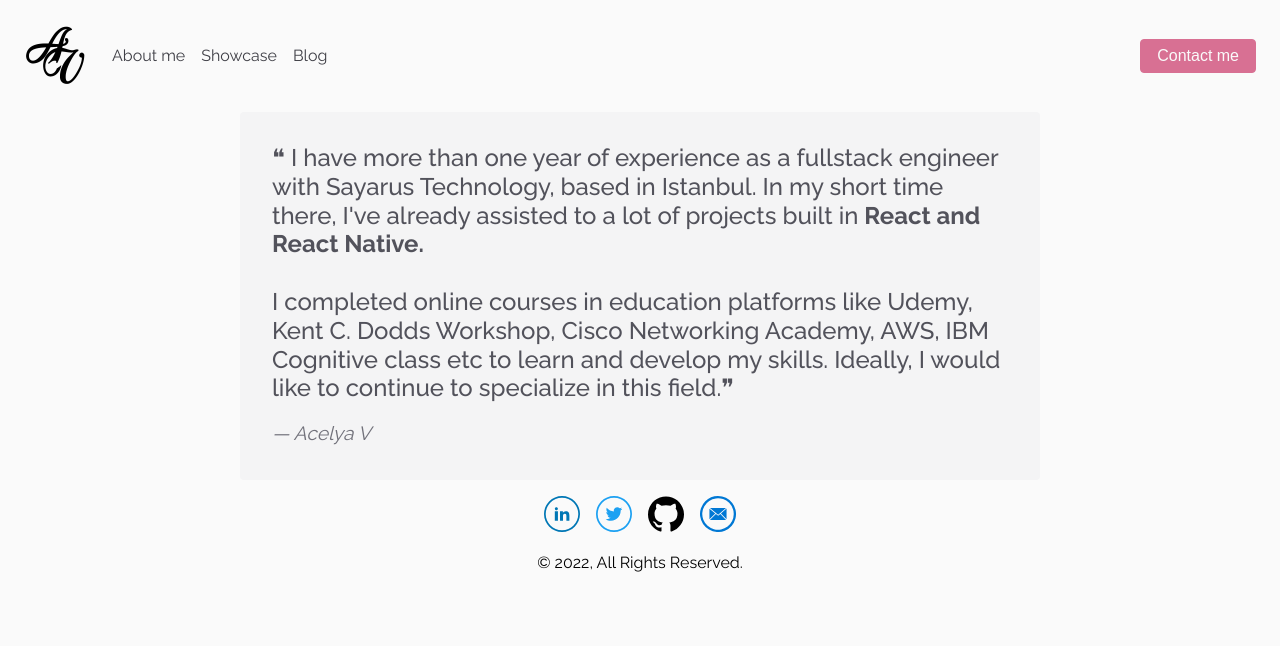
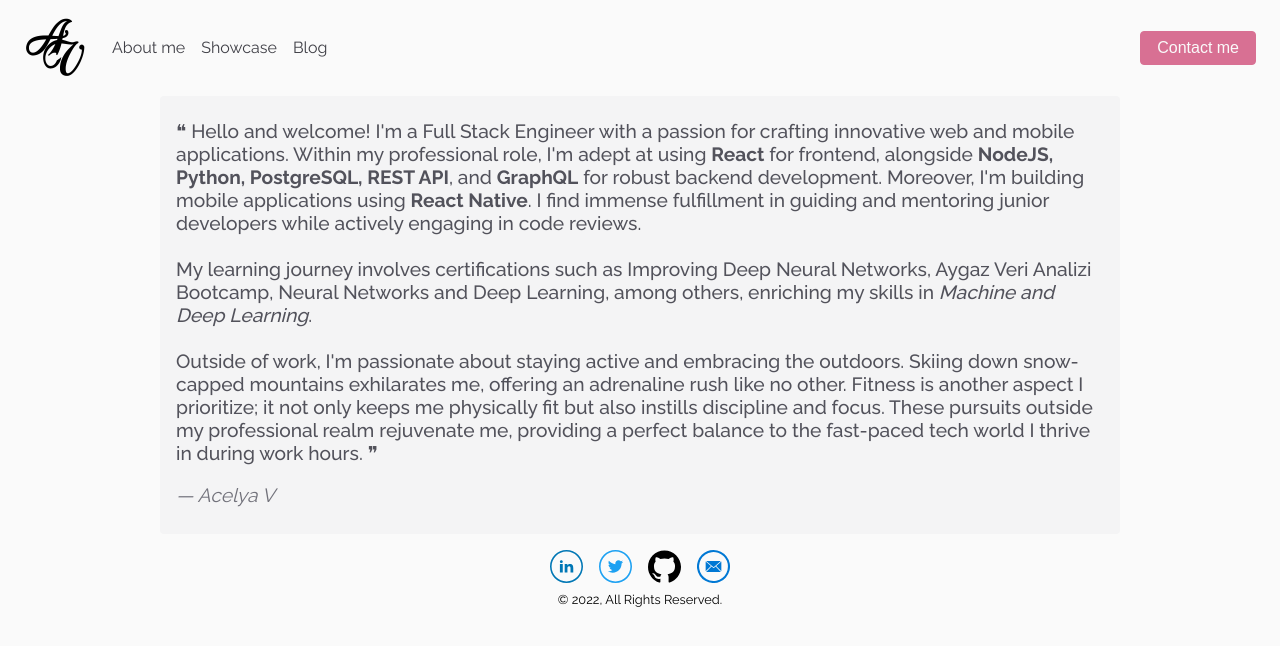
Before and after one commit to acelyavul/acelyavul, a React (Create React App) app: page /about in a window 1280 px wide. Shown: the top 646 px of the page. Built offline with nearby package versions, Linux system fonts and the light colour scheme.

Commit message:
chore: about && projects are updated

```diff
--- a/src/components/Footer.jsx
+++ b/src/components/Footer.jsx
@@ -13,7 +13,7 @@ const Footer = () => {
 					aria-label='Linkedin'
 				>
 					<div className={styles.footerLink}>
-						<Icon.Linkedin className={styles.iconStyle} size={36} />
+						<Icon.Linkedin className={styles.iconStyle} size={33} />
 					</div>
 				</a>
 				<a
@@ -23,7 +23,7 @@ const Footer = () => {
 					aria-label='Facebook'
 				>
 					<div className={styles.footerLink}>
-						<Icon.Twitter className={styles.iconStyle} size={36} />
+						<Icon.Twitter className={styles.iconStyle} size={33} />
 					</div>
 				</a>
 				<a
@@ -33,12 +33,12 @@ const Footer = () => {
 					aria-label='Github'
 				>
 					<div className={styles.footerLink}>
-						<Icon.Github className={styles.iconStyle} size={36} />
+						<Icon.Github className={styles.iconStyle} size={33} />
 					</div>
 				</a>
 				<a href='mailto:acelyavuluvan@gmail.com' aria-label='Email Address'>
 					<div className={styles.footerLink}>
-						<Icon.Email className={styles.iconStyle} size={36} />
+						<Icon.Email className={styles.iconStyle} size={33} />
 					</div>
 				</a>
 			</div>
--- a/src/components/Footer.module.css
+++ b/src/components/Footer.module.css
@@ -19,5 +19,5 @@
   display: flex;
   align-items: center;
   align-content: center;
-  margin-top: 0.75rem;
+  font-size: 0.8rem;
 }
--- a/src/components/Navbar.module.css
+++ b/src/components/Navbar.module.css
@@ -3,7 +3,7 @@
   align-items: center;
   justify-content: space-between;
   flex-wrap: wrap;
-  padding: 1.5rem;
+  padding: 1rem 1.5rem;
 }
 
 .logoBox {
--- a/src/data/projects.js
+++ b/src/data/projects.js
@@ -1,5 +1,7 @@
 import owarezaka from "../assets/images/owarezaka.png";
 import youthechef from "../assets/images/youthechef.png";
+import otoplan from "../assets/images/otoplan.png";
+import servisplan from "../assets/images/servisplan.png";
 
 export const projects = [
 	{
@@ -32,4 +34,22 @@ export const projects = [
 		tags: ["React Native", "i18next", "Eslint", "Prettier", "Jest"],
 		website_link: "https://www.youtube.com/watch?v=s-_4Yv8SF2A",
 	},
+	{
+		id: 3,
+		name: "Oto Plan",
+		image_url: otoplan,
+		description: "Oto Plan is a fleet leasing brand founded in 2012 with a vision that brings a modern and innovative perspective to the operational fleet leasing sector.",
+		code: "",
+		tags: ["React Native", "Firebase Cloud Messaging"],
+		website_link: "https://play.google.com/store/apps/details?id=com.otoplanmobile",
+	},
+	{
+		id: 4,
+		name: "Servis Plan",
+		image_url: servisplan,
+		description: "Servis Plan provides a one-stop contact for maintenance, emergencies, with exclusive perks and 24/7 support for vehicle owners.",
+		code: "",
+		tags: ["React Native", "Firebase Cloud Messaging"],
+		website_link: "https://t.co/x1e4QLcszf",
+	},
 ];
--- a/src/screens/About.jsx
+++ b/src/screens/About.jsx
@@ -5,15 +5,26 @@ export default function About() {
 		<section className={styles.section}>
 			<div className={styles.textContainer}>
 				<blockquote className={`animation-fadeIn ${styles.textStyle}`}>
-					❝ I have more than one year of experience as a fullstack engineer with
-					Sayarus Technology, based in Istanbul. In my short time there, I've
-					already assisted to a lot of projects built in
-					<span> React and React Native.</span>
+					❝ Hello and welcome! I'm a Full Stack Engineer with a passion for
+					crafting innovative web and mobile applications. Within my professional role, I'm adept at using <strong>React</strong> for frontend, alongside <strong>NodeJS, Python, PostgreSQL, REST
+					API</strong>, and <strong>GraphQL</strong> for robust backend development. Moreover, I'm building mobile applications using <strong>React Native</strong>. I find immense
+					fulfillment in guiding and mentoring junior developers while actively
+					engaging in code reviews.
 					<br />
-					<br />I completed online courses in education platforms like Udemy,
-					Kent C. Dodds Workshop, Cisco Networking Academy, AWS, IBM Cognitive
-					class etc to learn and develop my skills. Ideally, I would like to
-					continue to specialize in this field.❞
+					<br />
+					My learning journey involves certifications such as Improving Deep
+					Neural Networks, Aygaz Veri Analizi Bootcamp, Neural Networks and Deep
+					Learning, among others, enriching my skills in <i>Machine and Deep
+					Learning</i>.
+					<br />
+					<br />
+					Outside of work, I'm passionate about staying active and embracing the
+					outdoors. Skiing down snow-capped mountains exhilarates me, offering
+					an adrenaline rush like no other. Fitness is another aspect I
+					prioritize; it not only keeps me physically fit but also instills
+					discipline and focus. These pursuits outside my professional realm
+					rejuvenate me, providing a perfect balance to the fast-paced tech
+					world I thrive in during work hours. ❞
 				</blockquote>
 				<p className={styles.nameStyle}>&mdash; Acelya V</p>
 			</div>
--- a/src/screens/About.module.css
+++ b/src/screens/About.module.css
@@ -16,9 +16,9 @@
 }
 
 .textContainer {
-  max-width: 50rem;
+  max-width: 60rem;
   background-color: var(--zinc-100);
-  padding: 2rem;
+  padding: 1.5rem 1rem;
   border-radius: 0.25rem;
 }
 
@@ -35,7 +35,7 @@
 
 @media (min-width: 768px) {
   .textStyle {
-    font-size: 1.5rem;
+    font-size: 1.2rem;
   }
 }
 
--- a/src/screens/Projects.module.css
+++ b/src/screens/Projects.module.css
@@ -5,6 +5,7 @@
   display: flex;
   align-items: center;
   justify-content: center;
+  flex-wrap: wrap;
   gap: 1rem;
 }
 
```
Also changed, not shown: src/assets/images/otoplan.png (added), src/assets/images/servisplan.png (added).
